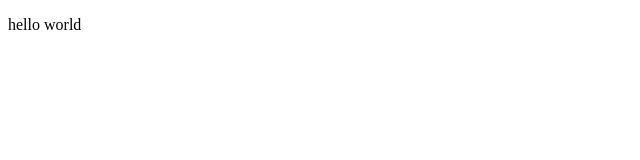
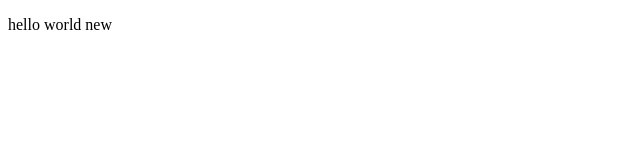
Before and after one commit to omertalib/Lecture0, a plain HTML site: page hello.html in a window 1280 px wide. Shown: the full height of the page, 0-640 px from the left. Drawn offline with Linux system fonts and the light colour scheme.

Commit message:
Update hello.html

```diff
--- a/hello.html
+++ b/hello.html
@@ -4,6 +4,6 @@
     <title>my web page</title>
   <head>
   <body>
-  <p>hello world</p>
+  <p>hello world new</p>
   </body>
 </html>
```
